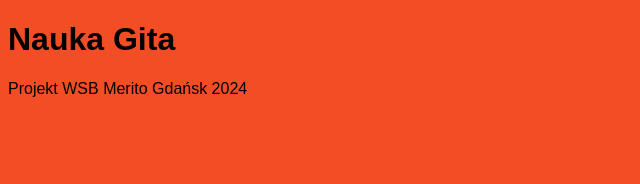
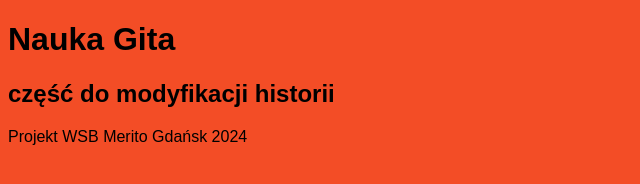
Before and after one commit to magdamadej/INLN3-hyb-PG, a plain HTML site: page index.html in a window 1280 px wide. Shown: the whole page, without its empty margins (0-640 px from the left). Drawn offline with Linux system fonts and the light colour scheme.

Commit message:
nowe zmiany do modyfikacji historii

```diff
--- a/index.html
+++ b/index.html
@@ -14,6 +14,8 @@
 <body>
     <main>
         <h1>Nauka Gita</h1>
+
+        <h2>część do modyfikacji historii</h2>
     </main>
     <footer>
         <p>Projekt WSB Merito Gdańsk 2024</p>
```
